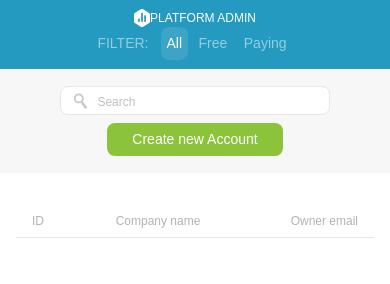
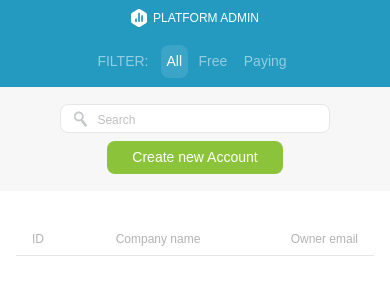
Before and after one commit to gregorsunta/FE-test, a website built with webpack: page dist/index.html in a window 390 px wide. Built offline with Linux system fonts and the light colour scheme; no server answers.

Commit message:
Fix header gaps

```diff
--- a/src/styles/index.css
+++ b/src/styles/index.css
@@ -173,7 +173,7 @@ input {
   display: flex;
   align-items: center;
   white-space: nowrap;
-  gap: var(--size-300);
+  gap: var(--size-6);
 }
 .filters-container {
   display: flex;
@@ -193,7 +193,7 @@ input {
 @media all and (max-width: 420px) {
   .primary-header_container {
     flex-direction: column;
-    gap: var(--size-500);
+    gap: var(--size-18);
     align-items: center;
   }
 }
```
Also changed, not shown: dist/main.bundle.js.
